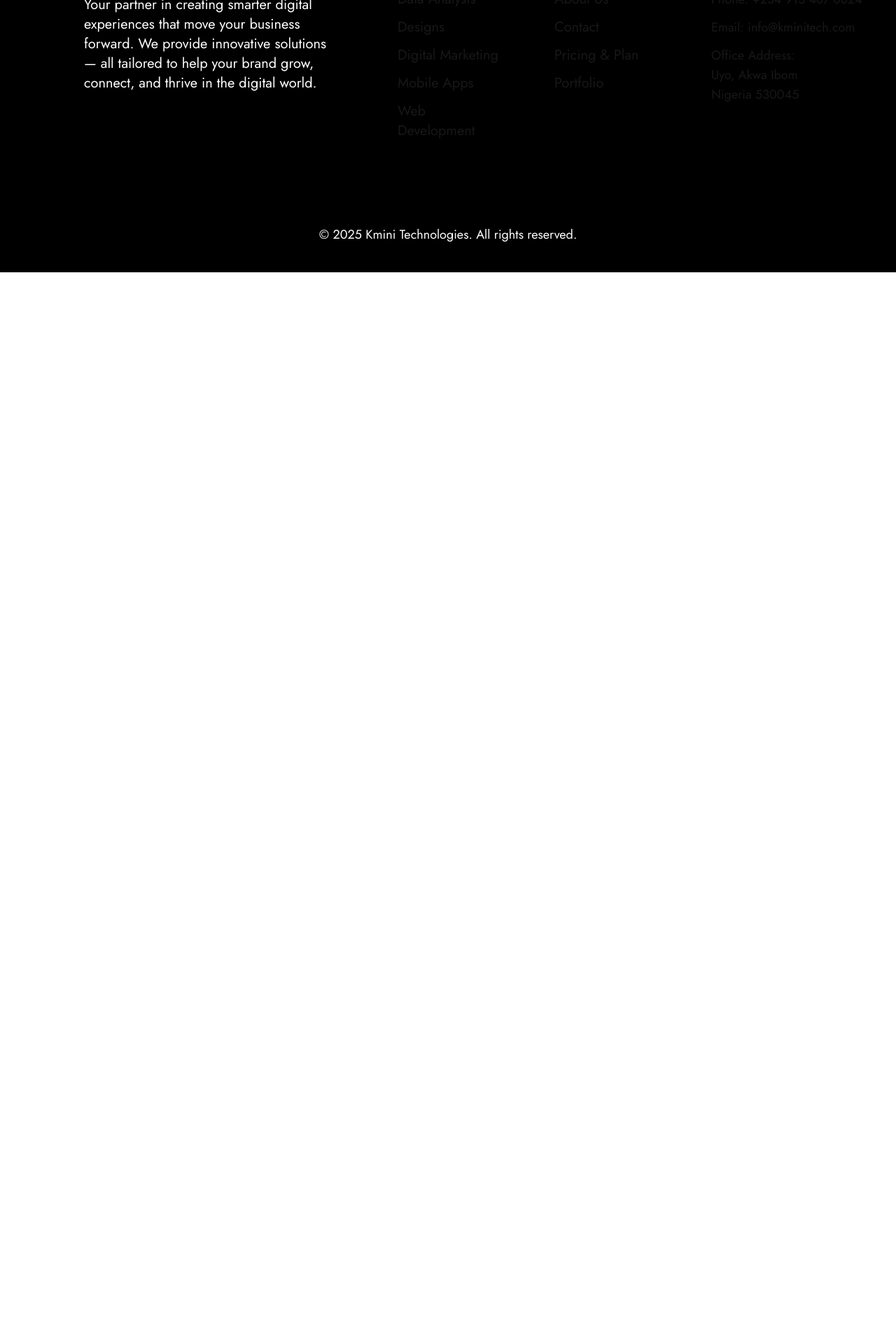
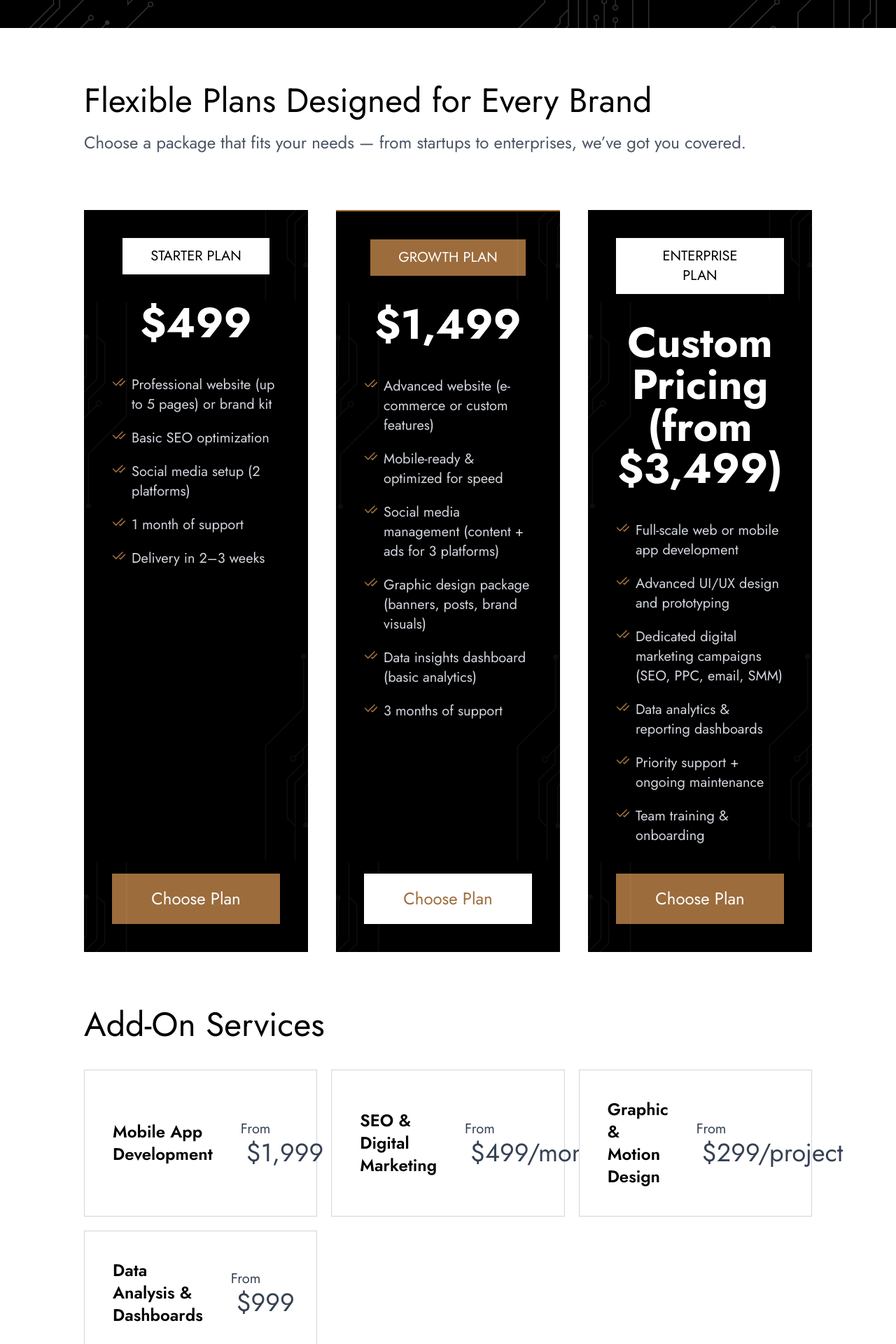
Before and after one commit to btom7447/kmini-tech, a Next.js app: page /pricing-plan in a window 1280 px wide. Shown: the part 400-2320 px from the top of the page at 70% size. Before the commit the page ends 800 px from the top, so only its background shows below. Built offline with nearby package versions, Linux system fonts and the light colour scheme.

Commit message:
update to pricing plan page

```diff
--- a/package.json
+++ b/package.json
@@ -13,11 +13,13 @@
     "@splidejs/splide": "^4.1.4",
     "aos": "^2.3.4",
     "framer-motion": "^12.23.12",
+    "leaflet": "^1.9.4",
     "lucide-react": "^0.542.0",
     "next": "15.5.0",
     "react": "19.1.0",
     "react-countup": "^6.5.3",
-    "react-dom": "19.1.0"
+    "react-dom": "19.1.0",
+    "react-leaflet": "^5.0.0"
   },
   "devDependencies": {
     "@eslint/eslintrc": "^3",
--- a/public/styles/globals.css
+++ b/public/styles/globals.css
@@ -1,4 +1,5 @@
 @import url('https://fonts.googleapis.com/css2?family=Dancing+Script:wght@400;600&display=swap');
+@import "leaflet/dist/leaflet.css";
 
 @import "tailwindcss";
 
--- a/src/app/contact/page.js
+++ b/src/app/contact/page.js
@@ -1,5 +1,6 @@
 import BreadCrumb from "../../components/BreadCrumb";
 import ContactSection from "../../components/ContactSection";
+import MapSection from "../../components/MapSection";
 
 export default function ContactPage() {
     return (
@@ -8,6 +9,7 @@ export default function ContactPage() {
                 label={"Contact"}
             />
             <ContactSection />
+            <MapSection />
         </>
     )
 }
--- a/src/app/pricing-plan/page.js
+++ b/src/app/pricing-plan/page.js
@@ -1,7 +1,17 @@
+import BreadCrumb from "../../components/BreadCrumb";
+import PricingSection from "../../components/PricingSection";
+import ProcessSection from "../../components/ProcessSection";
+import TestimonialSection from "../../components/TestimonialSection";
+
 export default function PricingPlanPage() {
     return (
         <>
-            <h1>Pricing Plan Page</h1>
+            <BreadCrumb
+                label={"Pricing & Plan"}
+            />
+            <PricingSection />
+            <ProcessSection />
+            <TestimonialSection />
         </>
     )
 }
--- a/src/components/Header.jsx
+++ b/src/components/Header.jsx
@@ -151,7 +151,7 @@ export default function Header() {
   );
 
   return (
-    <div className="fixed top-0 left-0 w-full z-50">
+    <div className="fixed top-0 left-0 w-full z-[5000]">
       {!showSticky && (
         <>
           <TopHeader />
@@ -205,7 +205,7 @@ export default function Header() {
                   alt="Kmini Tech"
                   width={20}
                   height={20}
-                  unoptimized
+                  priority
                   className="-ml-2 h-auto w-30 lg:h-20 lg:w-40 object-contain"
                 />
                 <h5 className="-ml-5 text-2xl lg:text-4xl font-extralight">
--- /dev/null
+++ b/src/components/MapSection.jsx
@@ -0,0 +1,40 @@
+"use client";
+
+import { MapContainer, TileLayer, Marker, Popup } from "react-leaflet";
+import L from "leaflet";
+import "leaflet/dist/leaflet.css";
+
+delete L.Icon.Default.prototype._getIconUrl;
+L.Icon.Default.mergeOptions({
+  iconRetinaUrl:
+    "https://cdnjs.cloudflare.com/ajax/libs/leaflet/1.7.1/images/marker-icon-2x.png",
+  iconUrl:
+    "https://cdnjs.cloudflare.com/ajax/libs/leaflet/1.7.1/images/marker-icon.png",
+  shadowUrl:
+    "https://cdnjs.cloudflare.com/ajax/libs/leaflet/1.7.1/images/marker-shadow.png",
+});
+
+export default function MapSection() {
+  const position = [5.0333, 7.9333];
+
+  return (
+    <section className="w-full" style={{ height: "65vh", zIndex: 40 }}>
+      <MapContainer
+        center={position}
+        zoom={13}
+        scrollWheelZoom={false}
+        style={{ width: "100%", height: "100%" }}
+      >
+        <TileLayer
+          attribution='Map tiles by <a href="https://stamen.com/">Stamen Design</a>'
+          url="https://stamen-tiles.a.ssl.fastly.net/watercolor/{z}/{x}/{y}.jpg"
+        />
+        <Marker position={position}>
+          <Popup>
+            Uyo, Akwa Ibom, Nigeria <br /> 📍 Our location.
+          </Popup>
+        </Marker>
+      </MapContainer>
+    </section>
+  );
+}
--- /dev/null
+++ b/src/components/PricingSection.jsx
@@ -0,0 +1,135 @@
+"use client";
+
+import { CheckCheckIcon } from "lucide-react";
+import React from "react";
+
+const pricingPlans = [
+    {
+        name: "Starter",
+        tagline: "Best for Small Businesses",
+        price: "$499",
+        features: [
+            "Professional website (up to 5 pages) or brand kit",
+            "Basic SEO optimization",
+            "Social media setup (2 platforms)",
+            "1 month of support",
+            "Delivery in 2–3 weeks",
+        ],
+    },
+    {
+        name: "Growth",
+        tagline: "Best for Scaling Brands",
+        price: "$1,499",
+        features: [
+            "Advanced website (e-commerce or custom features)",
+            "Mobile-ready & optimized for speed",
+            "Social media management (content + ads for 3 platforms)",
+            "Graphic design package (banners, posts, brand visuals)",
+            "Data insights dashboard (basic analytics)",
+            "3 months of support",
+        ],
+    },
+    {
+        name: "Enterprise",
+        tagline: "Best for Established Businesses",
+        price: "Custom Pricing (from $3,499)",
+        features: [
+            "Full-scale web or mobile app development",
+            "Advanced UI/UX design and prototyping",
+            "Dedicated digital marketing campaigns (SEO, PPC, email, SMM)",
+            "Data analytics & reporting dashboards",
+            "Priority support + ongoing maintenance",
+            "Team training & onboarding",
+        ],
+    },
+    ];
+
+    const addOns = [
+        { service: "Mobile App Development", price: "$1,999" },
+        { service: "SEO & Digital Marketing", price: "$499/month" },
+        { service: "Graphic & Motion Design", price: "$299/project" },
+        { service: "Data Analysis & Dashboards", price: "$999" },
+    ];
+
+export default function PricingSection() {
+    return (
+        <section className="py-20 px-5 lg:px-20 xl:px-30 bg-white text-black">
+            {/* Section Header */}
+            <div className="mb-20">
+                <h2
+                    id="about-heading"
+                    className="text-3xl lg:text-5xl text-black"
+                    data-aos="fade-down"
+                    data-aos-delay="200"
+                >
+                    Flexible Plans Designed for Every Brand
+                </h2>
+                <p
+                    className="mt-5 text-lg lg:text-2xl font-light text-gray-600"
+                    data-aos="fade-down"
+                    data-aos-delay="400"
+                >
+                    Choose a package that fits your needs — from startups to enterprises, we’ve got you covered.
+                </p>
+            </div>
+
+            {/* Pricing Cards */}
+            <div className="grid gap-10 lg:grid-cols-3">
+                {pricingPlans.map((plan, index) => (
+                    <div
+                        key={index}
+                        className={`w-full group bg-black backdrop-blur-sm hover:bg-gray-800/20 p-5 py-10 lg:p-10 transition-transform duration-300 flex flex-col justify-between overflow-hidden relative
+                        ${plan.name === "Growth" ? "border-t-2 border-gold" : ""}`}
+                    >
+                        {/* Background image */}
+                        <div
+                            className="absolute inset-0 bg-center bg-fixed bg-cover opacity-5 z-0"
+                            style={{ backgroundImage: "url('/images/bg.png')" }}
+                        />
+                        {/* Top content */}
+                        <div className="flex flex-col items-center">
+                            <h3 className={`py-3 px-10 w-fit text-center text-xl font-light uppercase mb-5 ${plan.name === "Growth" ? "bg-gold text-white" : "bg-white text-black"}`}>
+                                {plan.name} Plan
+                            </h3>
+                            <h3 className="my-5 text-3xl lg:text-6xl text-white group-hover:text-black text-center font-extrabold mb-6">{plan.price}</h3>
+                            <ul className="mt-5 space-y-5 text-gray-300 group-hover:text-black">
+                                {plan.features.map((feature, i) => (
+                                    <li key={i} className="flex items-start gap-2 text-md lg:text-xl">
+                                        <span className="text-gold">
+                                            <CheckCheckIcon size={20} />
+                                        </span> {feature}
+                                    </li>
+                                ))}
+                            </ul>
+                        </div>
+
+                        {/* Button at the bottom */}
+                        <button className={`mt-10 w-full py-3 px-5 lg:py-5 lg:px-10 text-xl lg:text-2xl font-light
+                            transition-colors ${plan.name === "Growth" ? "bg-white text-gold hover:bg-gold hover:text-white" : "bg-gold text-white hover:bg-white hover:text-gold"}`}
+                        >
+                            Choose Plan
+                        </button>
+                    </div>
+                ))}
+            </div>
+
+            {/* Add-On Services */}
+            <div className="mt-20 w-full">
+                <h3 className="text-3xl lg:text-5xl text-black">Add-On Services</h3>
+                <div className="mt-10 grid gap-5 gapy-y-5 md:grid-cols-3">
+                    {addOns.map((addon, index) => (
+                        <div
+                            key={index}
+                            className="bg-white border border-gray-300 p-10 flex justify-between items-center gap-10"
+                        >
+                            <p className="text-lg lg:text-2xl font-semibold text-black">{addon.service}</p>
+                            <p className="text-wrap inline-flex flex-wrap text-md lg:text-xl font-light text-gray-700">From
+                                <span className="ml-2 text-xl lg:text-4xl">{addon.price}</span>
+                            </p>
+                        </div>
+                    ))}
+                </div>
+            </div>
+        </section>
+    );
+}
```
Also changed, not shown: 1 other file (tests, documents, lock files or other folders).
